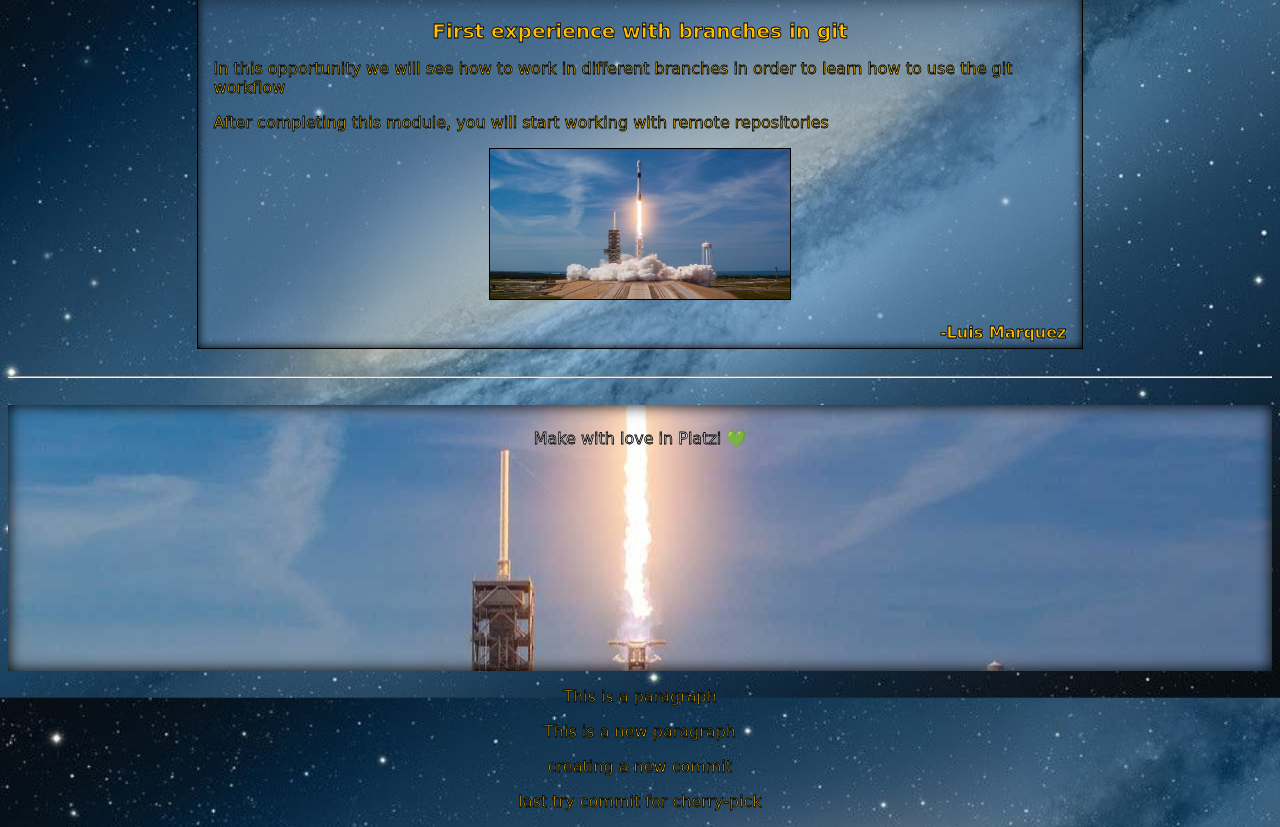
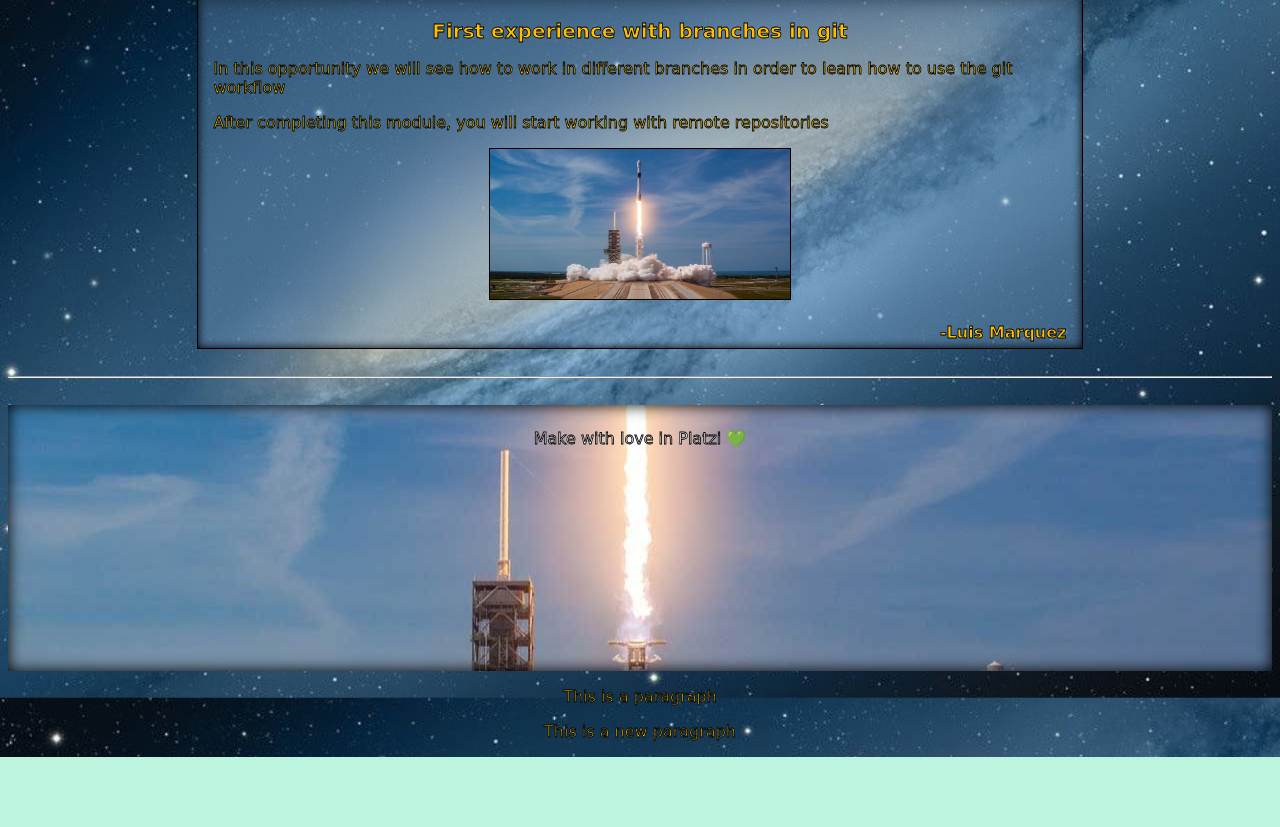
Before and after one commit to MarquezLuis96/02---Module-III---Git-Basic-Workflow, a plain HTML site: page index.html in a window 1280 px wide. Shown: the part 137-964 px from the top of the page. After the commit the page ends 894 px from the top, so only its background shows below. Drawn offline with Linux system fonts and the light colour scheme.

Commit message:
improved footer

```diff
--- a/index.html
+++ b/index.html
@@ -60,7 +60,5 @@
 
         <p>This is a paragraph</p>
         <p>This is a new paragraph</p>
-        <p>creating a new commit</p>
-        <p>last try commit for cherry-pick</p>
     </footer>
 </html>
```
